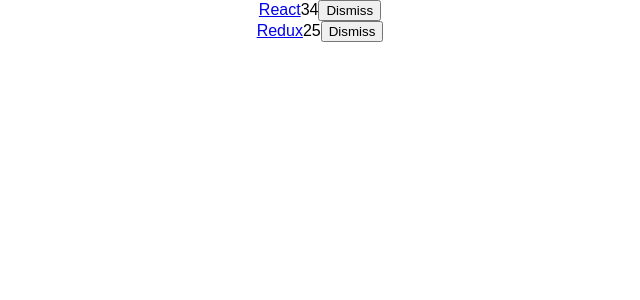
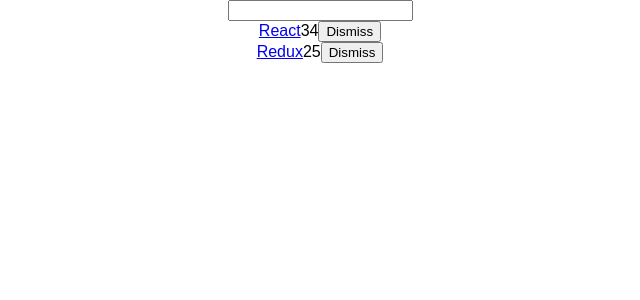
Before and after one commit to rusticpenguin/gReads, a React (Create React App) app: page / in a window 1280 px wide. Shown: the top 300 px of the page, without its empty margins (320-960 px from the left). Built offline with nearby package versions, Linux system fonts and the light colour scheme.

Commit message:
Search functionality

```diff
--- a/src/App.js
+++ b/src/App.js
@@ -33,21 +33,31 @@
   },
 ];
 
+const isSearched = searchTerm => item =>
+    item.title.toLowerCase().includes(searchTerm.toLowerCase());
+
 class App extends Component {
   constructor(props) {
     super(props);
 
     this.state = {
       list,
+      searchTerm: '',
     }
 
     this.logThis = this.logThis.bind(this);
+    this.onSearchChange = this.onSearchChange.bind(this);
     this.onDismiss = this.onDismiss.bind(this);
   }
 
   logThis(data) {
     console.log(data);
   }
+
+  onSearchChange(event) {
+    this.setState({ searchTerm: event.target.value });
+  }
+
   onDismiss(id) {
     const isNotId = item => item.objectID !== id;
     const updatedList = this.state.list.filter(isNotId);
@@ -57,7 +67,10 @@
   render() {
     return (
       <div className="App">
-        {this.state.list.map(item =>
+        <form>
+          <input type="text" onChange={this.onSearchChange} />
+        </form>
+        {this.state.list.filter(isSearched(this.state.searchTerm)).map(item =>
             <div key={item.objectID}>
               <span>
                 <a href={item.url}>{item.title}</a>
```
